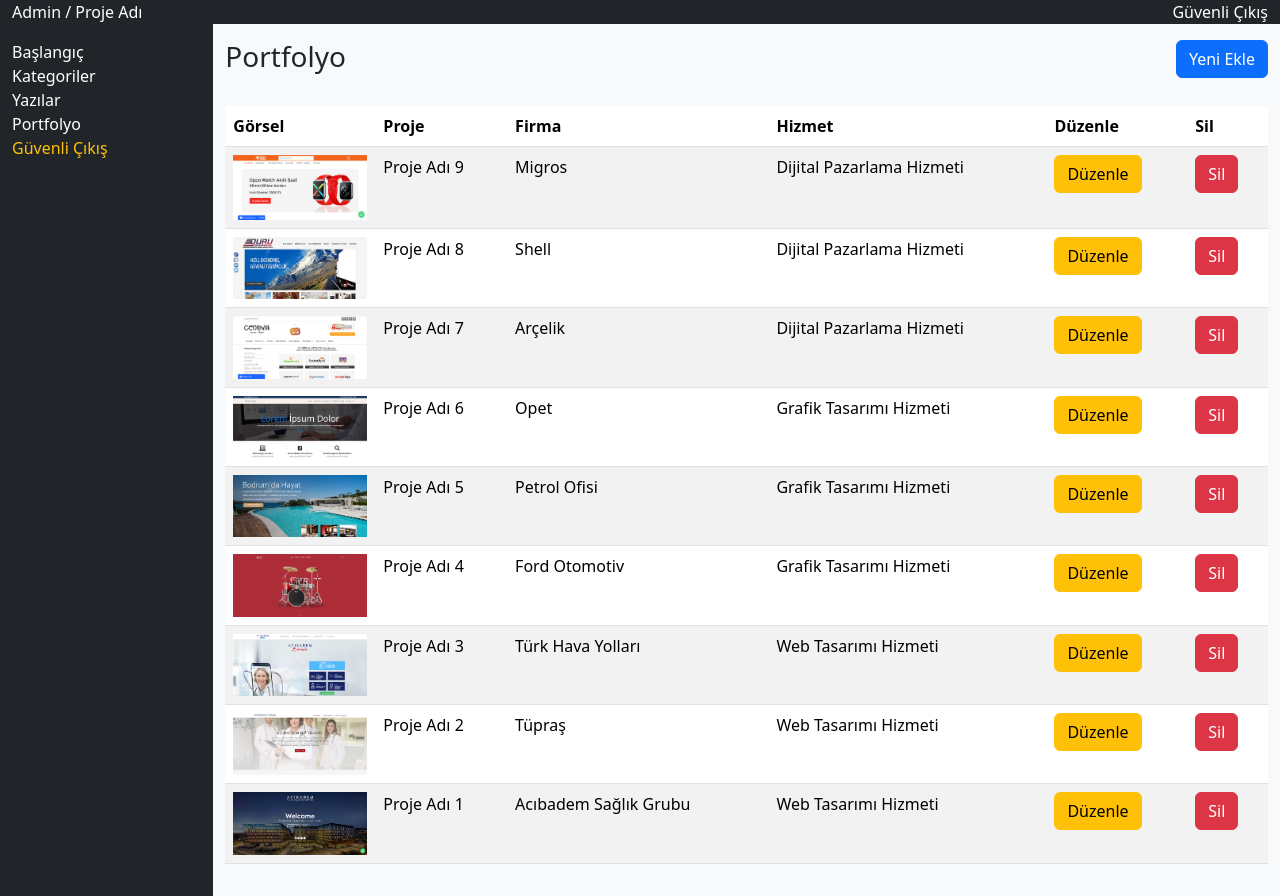
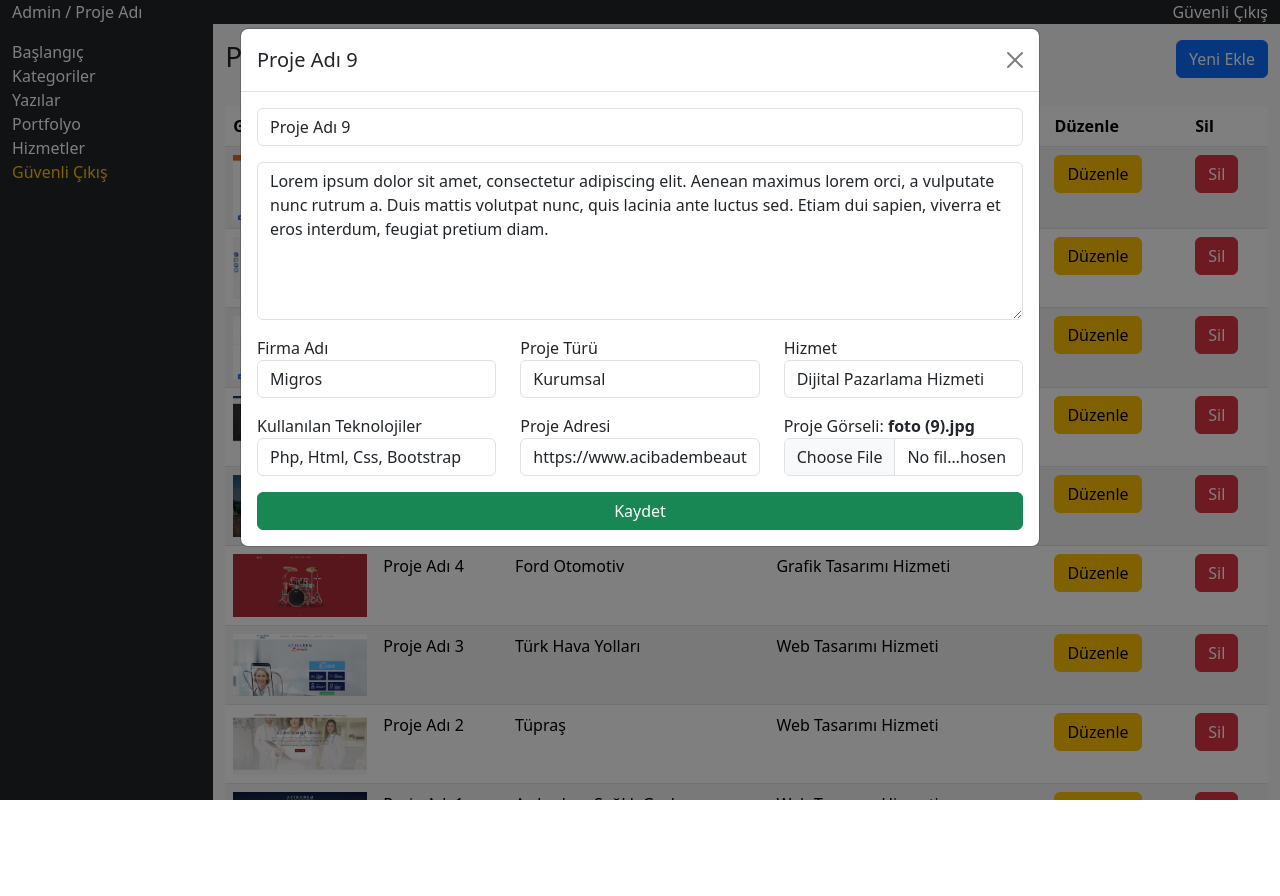
Before and after one commit to kpamukcu/php951, a PHP site: page /admin/portfolyo.php?updateID=9 in a window 1280 px wide. After the commit the page ends 800 px from the top, so only its background shows below. Run offline with PHP 8.4, Linux system fonts and the light colour scheme; the visitor is signed in with stand-in values (Sample User, id 1); data comes from the database, SQL or seed files in the repository; both versions use the stored data as it was after the commit; some libraries are stand-ins or nearby versions.

Commit message:
Portfolyo Modules

```diff
--- a/admin/header.php
+++ b/admin/header.php
@@ -41,6 +41,7 @@
                     <a href="kategoriler.php">Kategoriler</a><br>
                     <a href="yazilar.php">Yazılar</a><br>
                     <a href="portfolyo.php">Portfolyo</a><br>
+                    <a href="hizmetler.php">Hizmetler</a><br>
                     <a href="logout.php" class="text-warning">Güvenli Çıkış</a>
                 </div>
                 <div class="col-md-10 bg-light py-3">
--- a/admin/portfolyo.php
+++ b/admin/portfolyo.php
@@ -2,17 +2,32 @@
 require_once('header.php');
 
 
-if(isset($_GET['deleteID'])){
+if (isset($_GET['deleteID'])) {
     $id = $_GET['deleteID'];
 
-    $projeSil = $db -> prepare('delete from portfolyo where id=?');
-    $projeSil -> execute(array($id));
+    $projeSil = $db->prepare('delete from portfolyo where id=?');
+    $projeSil->execute(array($id));
 
-    if($projeSil -> rowCount()){
+    if ($projeSil->rowCount()) {
         echo '<script>alert("Proje Silindi")</script><meta http-equiv="refresh" content="0; url=portfolyo.php">';
     } else {
         echo '<script>alert("Hata Oluştu")</script><meta http-equiv="refresh" content="0; url=portfolyo.php">';
     }
+} elseif (isset($_GET['updateID'])) {
+    $id = $_GET['updateID'];
+
+    $projeGuncelle = $db->prepare('select * from portfolyo where id=?');
+    $projeGuncelle->execute(array($id));
+    $projeGuncelleSatir = $projeGuncelle->fetch();
+
+    echo '
+        <script>
+            document.addEventListener("DOMContentLoaded", function () {
+            var myModal = new bootstrap.Modal(document.getElementById("exampleModal"));
+            myModal.show();
+            });
+        </script>
+    ';
 }
 ?>
 <!-- Admin Body Section Start -->
@@ -127,12 +142,6 @@
 </div>
 <!-- Admin Body Section End -->
 
-
-
-
-
-
-
 <!-- Portfolio Save Module Start -->
 <?php
 if (isset($_POST['projeKaydet'])) {
@@ -153,4 +162,97 @@
 <!-- Portfolio Save Module End -->
 
 
+<!-- Update Modal Start -->
+<div class="modal fade" id="exampleModal" tabindex="-1" aria-labelledby="exampleModalLabel" aria-hidden="true">
+    <div class="modal-dialog modal-lg">
+        <div class="modal-content">
+            <div class="modal-header">
+                <h5 class="modal-title" id="exampleModalLabel"><?php echo $projeGuncelleSatir['projeAdi']; ?></h5>
+                <button type="button" class="btn-close" data-bs-dismiss="modal" aria-label="Close"></button>
+            </div>
+            <div class="modal-body">
+                <form action="" method="post" class="row" enctype="multipart/form-data">
+                    <div class="col-12">
+                        <input type="text" name="projeAdiUP" value="<?php echo $projeGuncelleSatir['projeAdi']; ?>" class="form-control">
+                    </div>
+                    <div class="col-12 my-3">
+                        <textarea name="aciklamaUP" rows="6" class="form-control"><?php echo $projeGuncelleSatir['aciklama']; ?></textarea>
+                    </div>
+                    <div class="col-md-4">
+                        <label>Firma Adı</label>
+                        <input type="text" name="kurumUP" value="<?php echo $projeGuncelleSatir['kurum']; ?>" class="form-control">
+                    </div>
+                    <div class="col-md-4">
+                        <label>Proje Türü</label>
+                        <select name="projeTuruUP" class="form-control">
+                            <option value="<?php echo $projeGuncelleSatir['projeTuru']; ?>"><?php echo $projeGuncelleSatir['projeTuru']; ?></option>
+                            <option value="Bireysel">Bireysel</option>
+                            <option value="Kurumsal">Kurumsal</option>
+                        </select>
+                    </div>
+                    <div class="col-md-4">
+                        <label>Hizmet</label>
+                        <select name="hizmetUP" class="form-control">
+                            <option value="<?php echo $projeGuncelleSatir['hizmet']; ?>"><?php echo $projeGuncelleSatir['hizmet']; ?></option>
+                            <option value="Dijital Pazarlama Hizmeti">Dijital Pazarlama Hizmeti</option>
+                            <option value="Grafik Tasarımı Hizmeti">Grafik Tasarımı Hizmeti</option>
+                            <option value="Web Tasarımı Hizmeti">Web Tasarımı Hizmeti</option>
+                        </select>
+                    </div>
+                    <div class="col-md-4 my-3">
+                        <label>Kullanılan Teknolojiler</label>
+                        <input type="text" name="teknolojiUP" value="<?php echo $projeGuncelleSatir['teknoloji']; ?>" class="form-control">
+                    </div>
+                    <div class="col-md-4 my-3">
+                        <label>Proje Adresi</label>
+                        <input type="url" name="adresUP" value="<?php echo $projeGuncelleSatir['adres']; ?>" class="form-control">
+                    </div>
+                    <div class="col-md-4 my-3">
+                        <label>Proje Görseli: <b><?php echo substr($projeGuncelleSatir['gorsel'],14); ?></b></label>
+                        <input type="file" name="gorselUP" class="form-control">
+                    </div>
+                    <div class="col-12">
+                        <button type="submit" class="btn btn-success w-100" name="guncelle">Kaydet</button>
+                    </div>
+                </form>
+            </div>
+        </div>
+    </div>
+</div>
+<!-- Update Modal End -->
+
+<!-- Update Module Start -->
+
+<?php
+
+if(isset($_POST['guncelle'])){
+    $gorsel = '../assets/img/'.$_FILES['gorselUP']['name'];
+
+    if(move_uploaded_file($_FILES['gorselUP']['tmp_name'],$gorsel)){
+        $guncelle = $db -> prepare('update portfolyo set projeAdi=?, aciklama=?, kurum=?, projeTuru=?, hizmet=?, teknoloji=?, adres=?, gorsel=? where id=?');
+        $guncelle -> execute(array($_POST['projeAdiUP'], $_POST['aciklamaUP'], $_POST['kurumUP'], $_POST['projeTuruUP'], $_POST['hizmetUP'], $_POST['teknolojiUP'], $_POST['adresUP'],$gorsel,$id));
+
+        if($guncelle -> rowCount()){
+            echo '<script>alert("Güncelleme Başarılı")</script><meta http-equiv="refresh" content="0; url=portfolyo.php">';
+        } else {
+            echo '<script>alert("Hata Oluştu")</script><meta http-equiv="refresh" content="0; url=portfolyo.php">';
+        }
+    } else {
+        $guncelle = $db -> prepare('update portfolyo set projeAdi=?, aciklama=?, kurum=?, projeTuru=?, hizmet=?, teknoloji=?, adres=? where id=?');
+        $guncelle -> execute(array($_POST['projeAdiUP'], $_POST['aciklamaUP'], $_POST['kurumUP'], $_POST['projeTuruUP'], $_POST['hizmetUP'], $_POST['teknolojiUP'], $_POST['adresUP'],$id));
+
+        if($guncelle -> rowCount()){
+            echo '<script>alert("Güncelleme Başarılı")</script><meta http-equiv="refresh" content="0; url=portfolyo.php">';
+        } else {
+            echo '<script>alert("Hata Oluştu")</script><meta http-equiv="refresh" content="0; url=portfolyo.php">';
+        }
+    }
+}
+
+?>
+
+<!-- Update Module End -->
+
+
+
 <?php require_once('footer.php'); ?>
```
Also changed, not shown: admin/hizmetler.php (added, +87 -0 lines), aribilgi.sql (+35 -1 lines), assets/notlar/ck.txt (added, +17 -0 lines), assets/notlar/form-notlari.txt (deleted, +0 -44 lines), assets/img/dijital-pazarlama-hizmeti-1920x540.avif (added), assets/img/grafik-tasarimi-hizmeti-1920x540.avif (added), assets/img/web-tasarimi-hizmeti-1920x540.avif (added).
